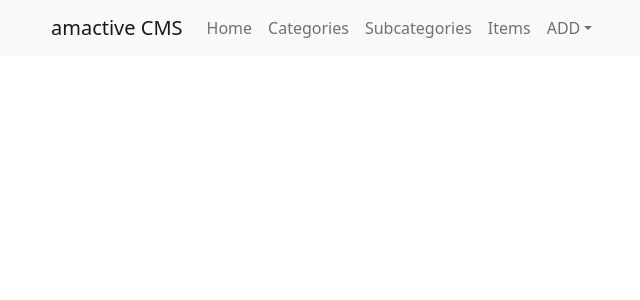
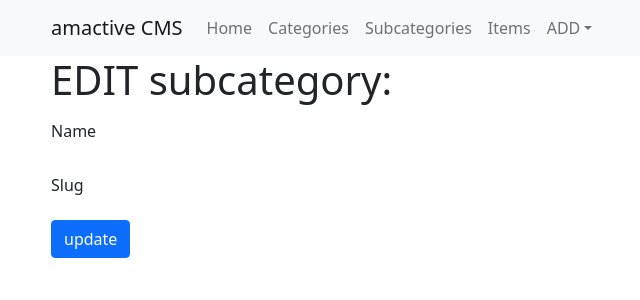
Before and after one commit to almack131216/amactive-react-cms, a React (Create React App) app: page /subcategory/edit/1 in a window 1280 px wide. Shown: the top 300 px of the page, without its empty margins (31-671 px from the left). Built offline with nearby package versions, Linux system fonts and the light colour scheme; no server answers.

Commit message:
EDIT subcategory

```diff
--- a/src/App.js
+++ b/src/App.js
@@ -9,6 +9,7 @@ import CategoryEdit from "./pages/CategoryEdit"
 import CategoryList from "./pages/CategoryList"
 import Subcategory from "./pages/Subcategory"
 import SubcategoryAdd from "./pages/SubcategoryAdd"
+import SubcategoryEdit from "./pages/SubcategoryEdit"
 import SubcategoryList from "./pages/SubcategoryList"
 import Item from "./pages/Item"
 import ItemAdd from "./pages/ItemAdd"
@@ -29,6 +30,7 @@ function App() {
             <Route path='/category/add' element={<CategoryAdd />} />
             <Route path='/categories' element={<CategoryList />} />
             <Route path='/subcategory/:subcategoryId' element={<Subcategory />} />
+            <Route path='/subcategory/edit/:subcategoryId' element={<SubcategoryEdit />} />
             <Route path='/subcategory/add' element={<SubcategoryAdd />} />
             <Route path='/subcategories' element={<SubcategoryList />} />
             <Route path='/subcategories/c:categoryId' element={<SubcategoryList />} />
--- a/src/context/CrudActions.js
+++ b/src/context/CrudActions.js
@@ -10,7 +10,7 @@ export const buildQuery = ({
   //[ITEMLIST] api-base.php?api=items&spec=Live&limit=10
   //[ITEM] api-base.php?api=items&spec=Live&id=38211
 
-  const base = "http://localhost:8080/amactive-react-cms/api-base.php"
+  const base = "http://localhost:8080/amactive-react-cms-api/api-base.php"
 
   let q = `${base}?api=${api}`
   if (type) q = `${q}&type=${type}`
--- /dev/null
+++ b/src/pages/SubcategoryEdit.jsx
@@ -0,0 +1,128 @@
+import { useEffect, useState } from "react"
+import { useParams } from "react-router-dom"
+import { buildQuery } from "../context/CrudActions"
+import { Container, Form, Button, Row, Col } from "react-bootstrap"
+
+const axios = require("axios").default
+
+function SubcategoryEdit() {
+  const params = useParams()
+  const [loading, setLoading] = useState(false)
+  const [formData, setFormData] = useState({})
+
+  const { id, name, slug } = formData
+
+  const updateForm = ({ id, name, slug }) => {
+    const q = buildQuery({
+      api: "update",
+      type: "subcategory",
+      id,
+    })
+    console.log("[POST] Q: ", q)
+    console.log("name: ", formData.name)
+
+    let formDataNew = new FormData()
+    formDataNew.append("id", id)
+    formDataNew.append("name", formData.name)
+    formDataNew.append("slug", formData.slug)
+    formDataNew.append("type", "subcategory")
+
+    console.log("formData: ", formDataNew, name)
+
+    axios
+      .post(q, formDataNew)
+      .then(function (response) {
+        //handle success
+        console.log(response)
+        if (response.status === 200) {
+          alert("Subcategory update successfully.")
+        }
+      })
+      .catch(function (response) {
+        //handle error
+        console.log(response)
+      })
+  }
+
+  // Fetch listing to edit
+  useEffect(() => {
+    setLoading(true)
+
+    const fetchItem = async () => {
+      const q = buildQuery({
+        api: "subcategories",
+        id: params.subcategoryId ? params.subcategoryId : null,
+      })
+      console.log("[useEffect] Q: ", q)
+
+      try {
+        const response = await axios.get(q)
+        const data = response.data
+        console.log(data)
+
+        if (data.length) {
+          const dataLite = {
+            id: parseInt(data[0].id),
+            status: parseInt(data[0].status),
+            slug: data[0].slug,
+            name: data[0].name,
+          }
+          console.log(dataLite)
+          setFormData(dataLite)
+          setLoading(false)
+        }
+      } catch (error) {
+        setLoading(false)
+        console.error(error)
+      }
+    }
+
+    fetchItem()
+  }, [params.subcategoryId])
+
+  if (loading) {
+    return <h3>Loading...</h3>
+  }
+
+  const onChange = (e) => {
+    // console.log(e.target.value)
+    setFormData({
+      ...formData,
+      [e.target.name]: e.target.value,
+    })
+  }
+
+  return (
+    <>
+      <Container>
+        <h1>EDIT subcategory: {id}</h1>
+
+        <Form>
+          <Form.Group as={Row} className='mb-3'>
+            <Form.Label column sm='2'>
+              Name
+            </Form.Label>
+            <Col sm='10'>
+              <Form.Control plaintext defaultValue={name} name='name' onChange={(e) => onChange(e)} />
+            </Col>
+          </Form.Group>
+
+          <Form.Group as={Row} className='mb-3'>
+            <Form.Label column sm='2'>
+              Slug
+            </Form.Label>
+            <Col sm='10'>
+              <Form.Control plaintext defaultValue={slug} name='slug' onChange={(e) => onChange(e)}/>
+            </Col>
+          </Form.Group>
+        </Form>
+
+        <Button type='submit' onClick={() => updateForm({ id, name, slug })}>
+          update
+        </Button>
+      </Container>
+    </>
+  )
+}
+
+export default SubcategoryEdit
```
